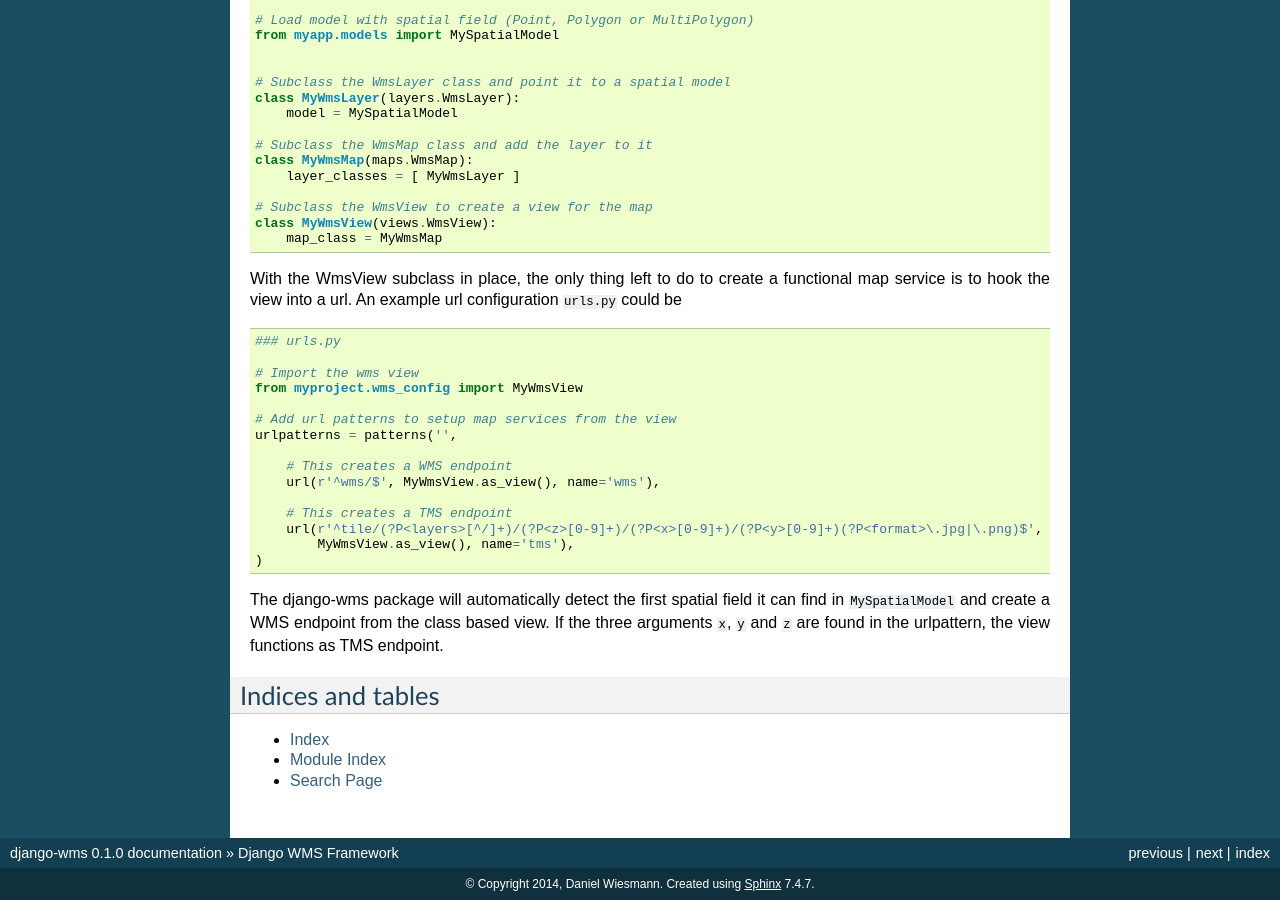
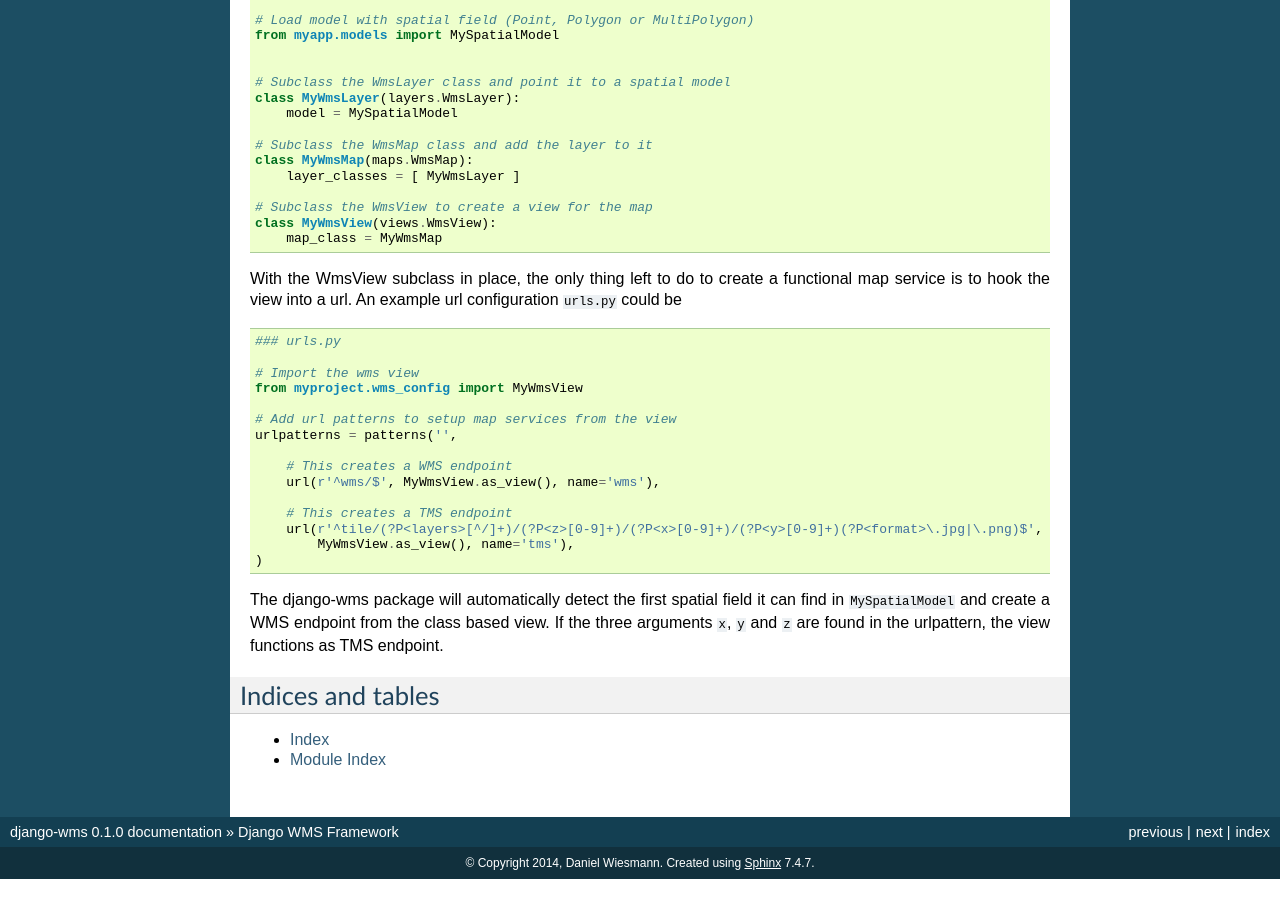
Before and after one commit to geodesign/django-wms, a Sphinx documentation site: the page built from docs/index.rst, in a window 1280 px wide and 900 px high, scrolled down 1109 px. Built offline with Sphinx 7.4.7, drawn with Linux system fonts in a browser that asks for light colours; formulas are drawn with MathJax 3; after the commit the page ends 1988 px from its top, so only the background shows below that.

```diff
--- a/docs/conf.py
+++ b/docs/conf.py
@@ -29,7 +29,7 @@ import os
 sys.path.append(os.path.join(os.path.dirname(__file__), '..'))
 
 # Autoclass init method as well
-autoclass_content = 'both'
+# autoclass_content = 'both'
 
 # Add any Sphinx extension module names here, as strings. They can be
 # extensions coming with Sphinx (named 'sphinx.ext.*') or your custom
--- a/docs/index.rst
+++ b/docs/index.rst
@@ -79,4 +79,3 @@ Indices and tables
 
 * :ref:`genindex`
 * :ref:`modindex`
-* :ref:`search`
```
Also changed, not shown: .travis.yml.
